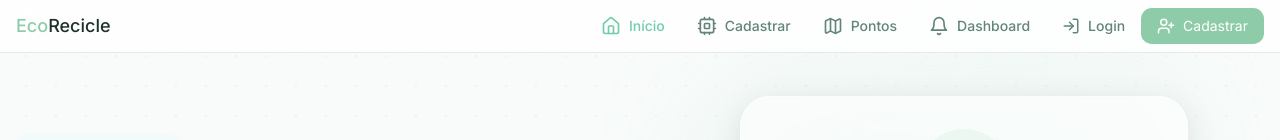
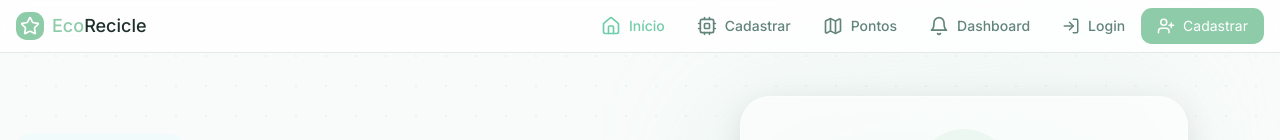
Before and after one commit to roqueneto12/eco-phone-disposal, a React (Vite) app: page / in a window 1280 px wide. Shown: the top 140 px of the page. Built offline with nearby package versions, Linux system fonts and the light colour scheme.

Commit message:
Add site logo
Add a logo next to the site name in the navigation bar.

```diff
--- /dev/null
+++ b/src/components/Logo.jsx
@@ -0,0 +1,18 @@
+
+import React from 'react';
+import { Star } from 'lucide-react';
+
+const Logo = () => {
+  return (
+    <div className="flex items-center gap-2">
+      <div className="bg-eco-green p-1 rounded-md">
+        <Star className="h-5 w-5 text-white" />
+      </div>
+      <span className="font-medium text-lg">
+        <span className="text-eco-green">Eco</span>Recicle
+      </span>
+    </div>
+  );
+};
+
+export default Logo;
--- /dev/null
+++ b/src/components/Logo.tsx
@@ -0,0 +1,18 @@
+
+import React from 'react';
+import { Star } from 'lucide-react';
+
+const Logo: React.FC = () => {
+  return (
+    <div className="flex items-center gap-2">
+      <div className="bg-eco-green p-1 rounded-md">
+        <Star className="h-5 w-5 text-white" />
+      </div>
+      <span className="font-medium text-lg">
+        <span className="text-eco-green">Eco</span>Recicle
+      </span>
+    </div>
+  );
+};
+
+export default Logo;
--- a/src/components/NavigationBar.jsx
+++ b/src/components/NavigationBar.jsx
@@ -1,9 +1,9 @@
-
 import React from 'react';
 import { Link, useLocation } from 'react-router-dom';
 import { Home, Cpu, Map, Bell, UserPlus, LogIn, User } from 'lucide-react';
 import { cn } from "@/lib/utils";
 import { useAuth } from '../contexts/AuthContext';
+import Logo from './Logo';
 
 export const NavigationBar = () => {
   const location = useLocation();
@@ -16,8 +16,8 @@ export const NavigationBar = () => {
       <div className="container mx-auto max-w-7xl px-4 py-2">
         <div className="md:flex md:items-center md:justify-between">
           <div className="hidden md:block">
-            <Link to="/" className="text-foreground font-medium text-lg">
-              <span className="text-eco-green">Eco</span>Recicle
+            <Link to="/" className="text-foreground">
+              <Logo />
             </Link>
           </div>
 
--- a/src/components/NavigationBar.tsx
+++ b/src/components/NavigationBar.tsx
@@ -1,8 +1,8 @@
-
 import React from 'react';
 import { Link, useLocation } from 'react-router-dom';
 import { Home, Cpu, Map, Bell } from 'lucide-react';
 import { cn } from "@/lib/utils";
+import Logo from './Logo';
 
 export const NavigationBar = () => {
   const location = useLocation();
@@ -14,8 +14,8 @@ export const NavigationBar = () => {
       <div className="container mx-auto max-w-7xl px-4 py-2">
         <div className="md:flex md:items-center md:justify-between">
           <div className="hidden md:block">
-            <Link to="/" className="text-foreground font-medium text-lg">
-              <span className="text-eco-green">Eco</span>Recicle
+            <Link to="/" className="text-foreground">
+              <Logo />
             </Link>
           </div>
 
```
